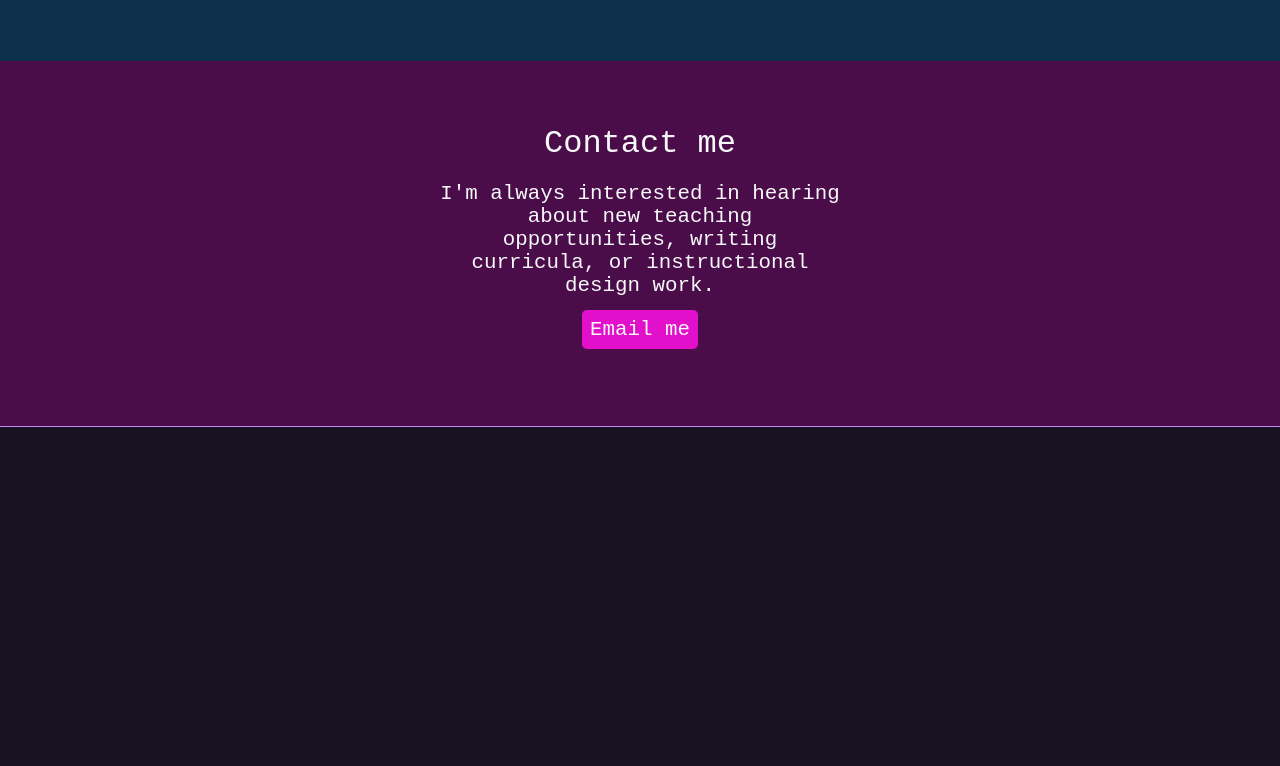
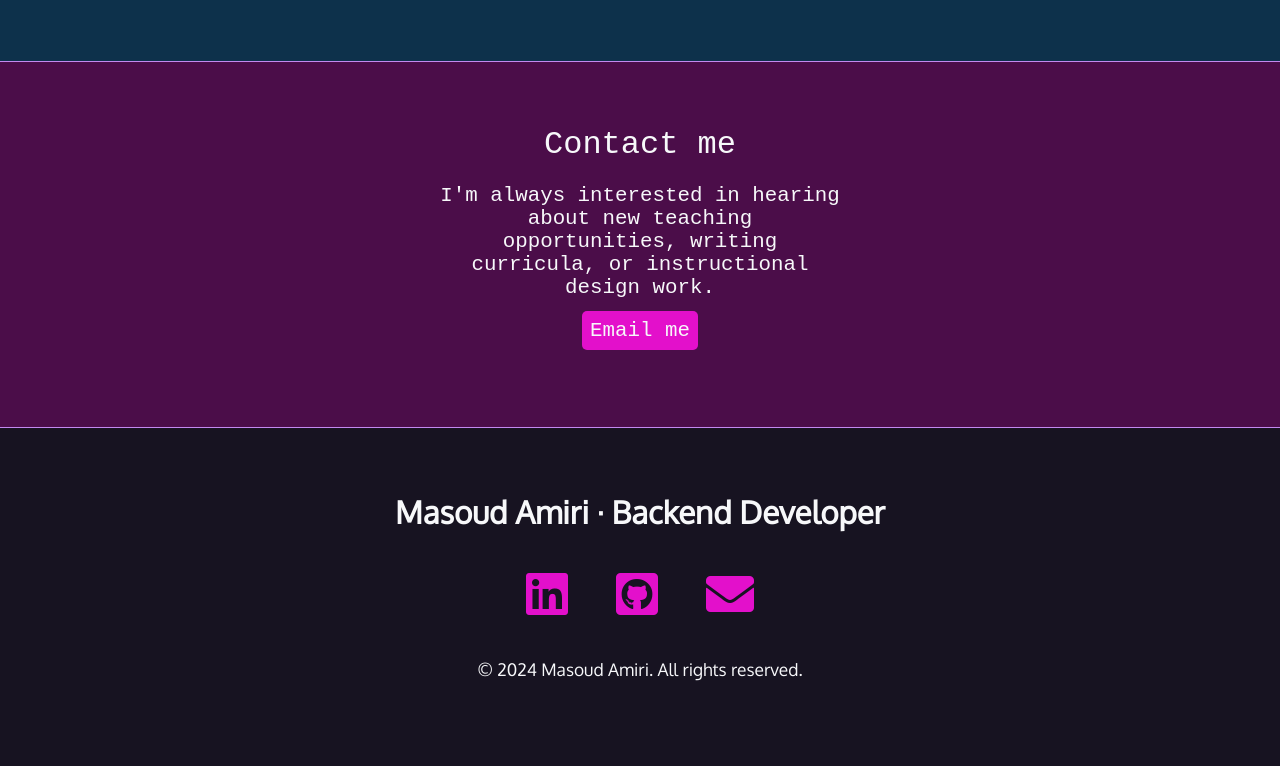
Before and after one commit to masouddamirii/portfolio, a plain HTML site: page index.html in a window 1280 px wide. Shown: the part 2378-3144 px from the top of the page. Before the commit the page ends 2805 px from the top, so only its background shows below. Drawn offline with Linux system fonts and the light colour scheme; a web font is replaced by a local one.

Commit message:
feat: footer

```diff
--- a/index.html
+++ b/index.html
@@ -150,6 +150,7 @@
                 </article>
             </section>
         </div>
+        <div class="gradient"></div>
         <div class="section-plum">
             <section id="contact">
                 <h2>Contact me</h2>
@@ -165,5 +166,33 @@
             </section>
         </div>
         <div class="gradient"></div>
+        <footer>
+            <h2>Masoud Amiri &middot; Backend Developer</h2>
+            <ul>
+                <li>
+                    <a
+                        href="https://www.linkedin.com/in/masoud-amiri-9b711519a/"
+                        target="_blank">
+                        <span class="fab fa-linkedin" aria-hidden="true"></span>
+                        <span class="sr-only">LinkedIn</span>
+                    </a>
+                </li>
+                <li>
+                    <a href="https://www.github.com/masouddamirii"
+                        target="_blank">
+                        <span class="fab fa-github-square"
+                            aria-hidden="true"></span>
+                        <span class="sr-only">Github</span>
+                    </a>
+                </li>
+                <li>
+                    <a href="mailto:masoud@example.com">
+                        <span class="fas fa-envelope" aria-hidden="true"></span>
+                        <span class="sr-only">Email</span>
+                    </a>
+                </li>
+            </ul>
+            <p><small>&copy; 2024 Masoud Amiri. All rights reserved.</small></p>
+        </footer>
     </body>
 </html>
--- a/style.css
+++ b/style.css
@@ -217,6 +217,31 @@ nav h1 [class*="fa-"] {
     border-radius: 25px;
 }
 
+footer {
+    padding: 4rem 1rem;
+    font-family: var(--sans);
+    text-align: center;
+}
+
+footer ul {
+    padding: 0;
+    margin: 2rem 0;
+    list-style-type: none;
+    display: flex;
+    flex-flow: row wrap;
+    gap: 3rem;
+    font-size: 3rem;
+    justify-content: center;
+}
+
+footer ul a {
+    color: var(--magenta);
+}
+
+footer ul a:hover {
+    color: var(--hotmag);
+}
+
 @media (min-width: 800px) {
     article {
         display: grid;
```
